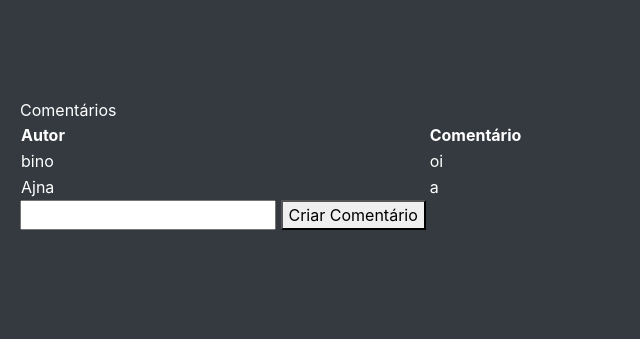
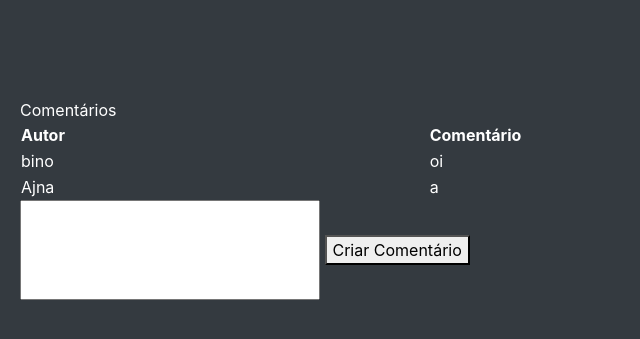
Before and after one commit to Ajnus/INF1407_PROGRAMACAO_WEB_T1, a Django app: page /forum/publicacao/18/ in a window 1280 px wide. Shown: the part 165-504 px from the top of the page, without its empty margins (0-640 px from the left). Run offline with Django 4.2, Linux system fonts and the light colour scheme; a user stored in the database is signed in; data comes from the database, SQL or seed files in the repository; both versions use the stored data as it was after the commit; some libraries are stand-ins or nearby versions.

Commit message:
ultimas identações laterais e criar comentario caixa grande

```diff
--- a/app/app/templates/registro/login.html
+++ b/app/app/templates/registro/login.html
@@ -1,6 +1,8 @@
 {% extends 'registro/base.html' %}
 {% block title %}Login{% endblock %}
 {% block content %}
+
+<div class="d-flex flex-column justify-content-center justify-items-center" style="margin-left: 15px;">
     <h2 style="color: white;">Página de Login</h2>
     <form method="post">
         {% csrf_token %}
@@ -15,3 +17,4 @@
     <a href="{% url 'password_reset' %}">
         Esqueceu a senha?
         {% endblock %}
+</div>
--- a/app/app/templates/registro/password_reset_form.html
+++ b/app/app/templates/registro/password_reset_form.html
@@ -1,10 +1,11 @@
 {% extends 'registro/base.html' %}
 {% block title %}Recuperar Senha{% endblock %}
 {% block content %}
+<div class="d-flex flex-column justify-content-center justify-items-center" style="margin-left: 15px;">
     <h2 style="color: white;">Página para Resetar a Senha</h2>
     <form method="post">
         {% csrf_token %}
-    <table  style="color: white;" class="formulario">
+        <table style="color: white;" class="formulario">
             {{ form.as_table }}
             <tr>
                 <td></td>
@@ -13,3 +14,4 @@
         </table>
     </form>
     {% endblock %}
+</div>
--- a/app/app/templates/registro/registro.html
+++ b/app/app/templates/registro/registro.html
@@ -1,6 +1,7 @@
 {% extends 'registro/base.html' %}
 {% block title %}Registro de Usuário{% endblock %}
 {% block content %}
+<div class="d-flex flex-column justify-content-center justify-items-center" style="margin-left: 15px;">
 <h2 style="color: white;">Página de Registro</h2>
 <form method="post">
 {% csrf_token %}
@@ -13,3 +14,4 @@
 </table>
 </form>
 {% endblock %}
+</div>
--- a/app/forum/templates/visualizaPublicacao.html
+++ b/app/forum/templates/visualizaPublicacao.html
@@ -57,7 +57,7 @@
 
         <form>
             {% csrf_token %}
-            <input type="text" name="comentario_nome">
+            <input type="text" name="comentario_nome" style="width: 300px; height: 100px;">
             </input>
             <button method="submit" formmethod="post">
                 Criar Comentário
```
Also changed, not shown: app/db.sqlite3. Lines whose indentation alone changed are shown as unchanged.
